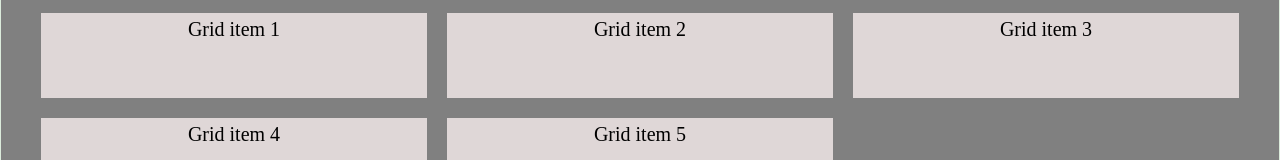
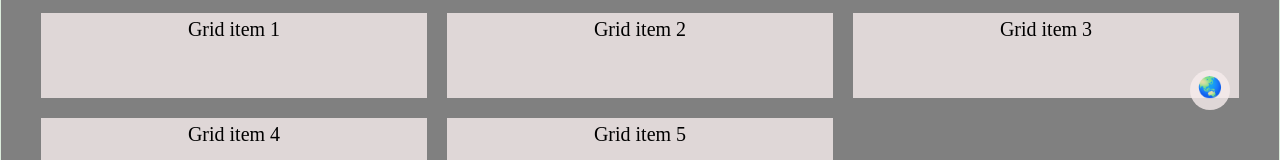
Before and after one commit to afeeha002/position, a plain HTML site: page index.html in a window 1280 px wide. Shown: the part 650-810 px from the top of the page. Drawn offline with Linux system fonts and the light colour scheme.

Commit message:
first commit

```diff
--- a/index.html
+++ b/index.html
@@ -24,7 +24,8 @@
                 <li><a href="#about">About</a></li>
                 <li>
                     <a href="#massages" style="position: relative;">📩 Massages
-                 <div class="round" style="border-radius: 100px; position: absolute;" >5</div> </a>
+                        <div class="round" style="border-radius: 100px; position: absolute;">5</div>
+                    </a>
                 </li>
             </ul>
         </nav>
@@ -50,6 +51,7 @@
             <div id="div3">Grid item 3</div>
             <div id="div4">Grid item 4</div>
             <div id="div5">Grid item 5</div>
+            <div class="img" style="border-radius: 100px; position: fixed;">🌏</div>
         </div>
     </div>
 </body>
--- a/style.css
+++ b/style.css
@@ -11,7 +11,6 @@
 .main{
     height: 100%;
     width:100%;
-    /* background-color: rgb(243, 13, 13); */
 }
 .top{
     height: 6%;
@@ -20,12 +19,10 @@
     position: sticky;
 }
 .middle{
-    /* height: 50px; */
     width: 100%;
     background-color: #333;
     position: sticky;
     top: 0;
-    /* display: block; */
 }
 .grid-container{
     height: 100%;
@@ -42,9 +39,6 @@
     justify-content: center;
     padding: 10px;
     color: white;
-}
-li{
-    /* float: left; */
 }
 ul{
     list-style-type: none;
@@ -70,27 +64,7 @@
     text-align: center;
     padding: 5px ;
     font-size: 20px;
-  }
-  /* .round{
-    height: 18px;
-    width: 18px;
-    background-color: red;
-    top: 0;
-    left: 10%;
-    text-align: center;
-    color: white;
-  } */
-/* li .round{
-    height: 18px;
-    width: 18px;
-    background-color: red;
-    position: absolute;
-    top: 0;
-    text-align: center;
-    color: white;
-    position: static;
-    right:0px;
-} */
+}
 .round {
     top: 0;
     border-radius:  100px;
@@ -105,3 +79,13 @@
 a.massages{
     position: relative;
 }
+.img{
+    border-radius: 100%;
+    position: sticky;
+    background-color: cornflowerblue;
+    width:40px;
+    height:40px;
+    right: 50px;
+    bottom: 40px;
+    text-align: center;
+}
```
Lines whose indentation alone changed are shown as unchanged.
